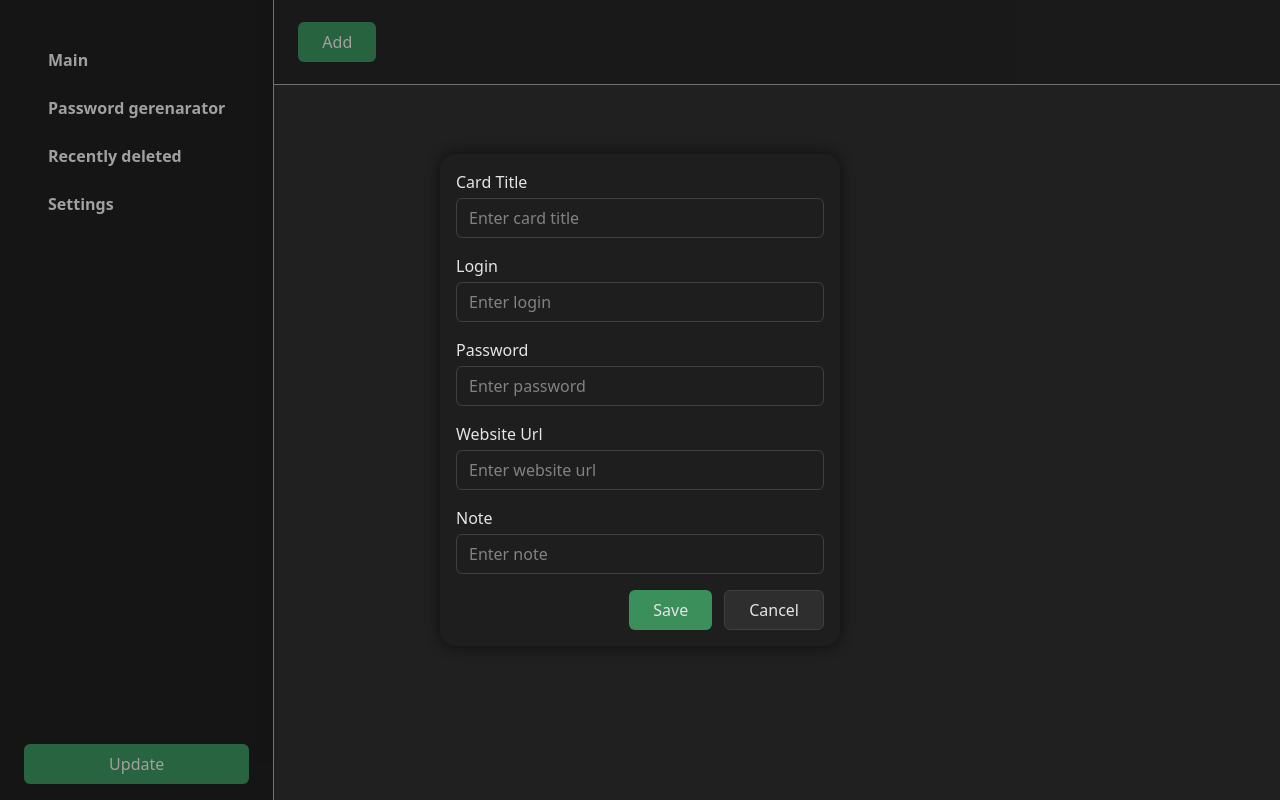
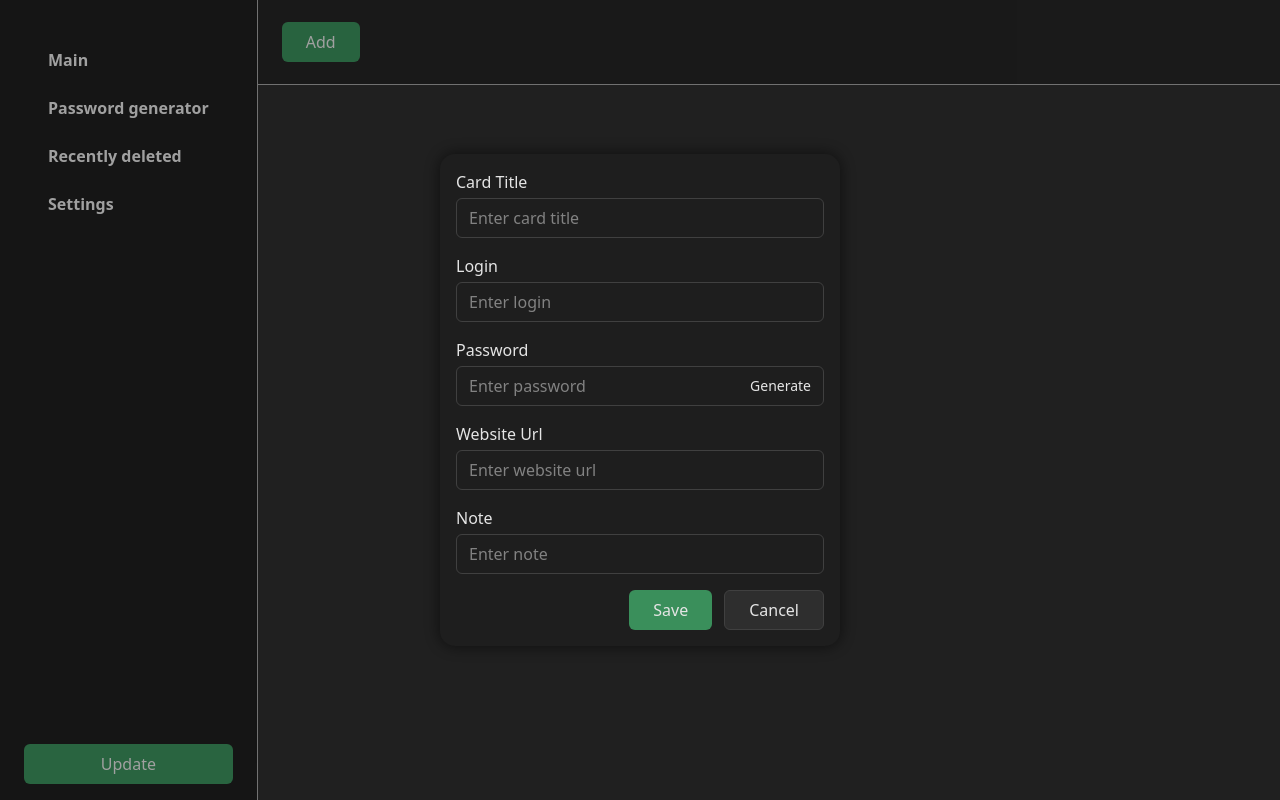
Before and after one commit to Pabl1k/desktop-password-manager, a React (Vite) app: page / in a window 1280 px wide. Both pictures are taken after a click on the button "Add". Built offline with nearby package versions, Linux system fonts and the light colour scheme.

Commit message:
applied password generator modal

```diff
--- a/src/client/components/createCard/CreateCard.tsx
+++ b/src/client/components/createCard/CreateCard.tsx
@@ -1,8 +1,9 @@
-import { FC, useState } from 'react';
+import { FC, MouseEvent, useState } from 'react';
 import Button from '../../common/components/button/Button';
 import Input from '../../common/components/input/Input';
 import Modal from '../../common/components/modal/Modal';
 import { WebsiteCard, WebsiteCardCreate } from '../../types/types';
+import PasswordGeneratorModal from '../passwordGenerator/PasswordGeneratorModal';
 
 interface Props {
   onSave: (newCard: WebsiteCardCreate) => Promise<void>;
@@ -26,6 +27,7 @@ const initialCardData: WebsiteCardCreate = {
 
 const CreateCard: FC<Props> = ({ onSave }) => {
   const [modalOpen, setModalOpen] = useState(false);
+  const [passwordGenerationModalOpen, setPasswordGenerationModalOpen] = useState(false);
   const [newCardData, setNewCardData] = useState(initialCardData);
 
   const handleChange = (key: keyof WebsiteCard, value: string) => {
@@ -46,13 +48,33 @@ const CreateCard: FC<Props> = ({ onSave }) => {
     setNewCardData(initialCardData);
   };
 
+  const openPasswordGenerationModal = (e: MouseEvent<HTMLButtonElement>) => {
+    e.preventDefault();
+    setPasswordGenerationModalOpen(true);
+  };
+
+  const handleGeneratedPassword = (password: string) => {
+    handleChange('password', password);
+    setPasswordGenerationModalOpen(false);
+  };
+
   return (
     <>
+      <PasswordGeneratorModal
+        open={passwordGenerationModalOpen}
+        applyButton={{ text: 'Apply password', onClick: handleGeneratedPassword }}
+        onClose={() => setPasswordGenerationModalOpen(false)}
+      />
       <Modal open={modalOpen} onClose={handleCancel}>
         <div className="p-4 flex flex-col gap-4">
           {Object.keys(initialCardData).map((field) => {
             const fieldName = field as keyof WebsiteCardCreate;
             const fieldTitle = titleMapper[fieldName];
+            const suffix = fieldName === 'password' && (
+              <button className="text-sm cursor-pointer" onClick={openPasswordGenerationModal}>
+                Generate
+              </button>
+            );
 
             return (
               <div key={fieldName} className="flex flex-col">
@@ -60,6 +82,7 @@ const CreateCard: FC<Props> = ({ onSave }) => {
                 <Input
                   value={newCardData[fieldName] ?? ''}
                   placeholder={`Enter ${fieldTitle.toLowerCase()}`}
+                  suffix={suffix}
                   onChange={(newValue) => handleChange(fieldName, newValue)}
                 />
               </div>
--- a/src/client/views/sidebar/Sidebar.tsx
+++ b/src/client/views/sidebar/Sidebar.tsx
@@ -1,5 +1,6 @@
-import { FC } from 'react';
+import { FC, useState } from 'react';
 import Button from '../../common/components/button/Button';
+import PasswordGeneratorModal from '../../components/passwordGenerator/PasswordGeneratorModal';
 import { ContentView } from '../../types/view';
 import styles from './Sidebar.module.scss';
 
@@ -13,14 +14,16 @@ interface SidebarAction {
 }
 
 const Sidebar: FC<Props> = ({ setView }) => {
+  const [passwordGeneratorModalOpen, setPasswordGeneratorModalOpen] = useState(false);
+
   const actions: SidebarAction[] = [
     {
       title: 'Main',
       onClick: () => setView('main')
     },
     {
-      title: 'Password gerenarator',
-      onClick: () => console.log('Password gerenarator')
+      title: 'Password generator',
+      onClick: () => setPasswordGeneratorModalOpen(true)
     },
     {
       title: 'Recently deleted',
@@ -34,6 +37,10 @@ const Sidebar: FC<Props> = ({ setView }) => {
 
   return (
     <div className={styles.sidebar}>
+      <PasswordGeneratorModal
+        open={passwordGeneratorModalOpen}
+        onClose={() => setPasswordGeneratorModalOpen(false)}
+      />
       <div className="flex flex-col gap-2">
         {actions.map((action) => (
           <Button
```
